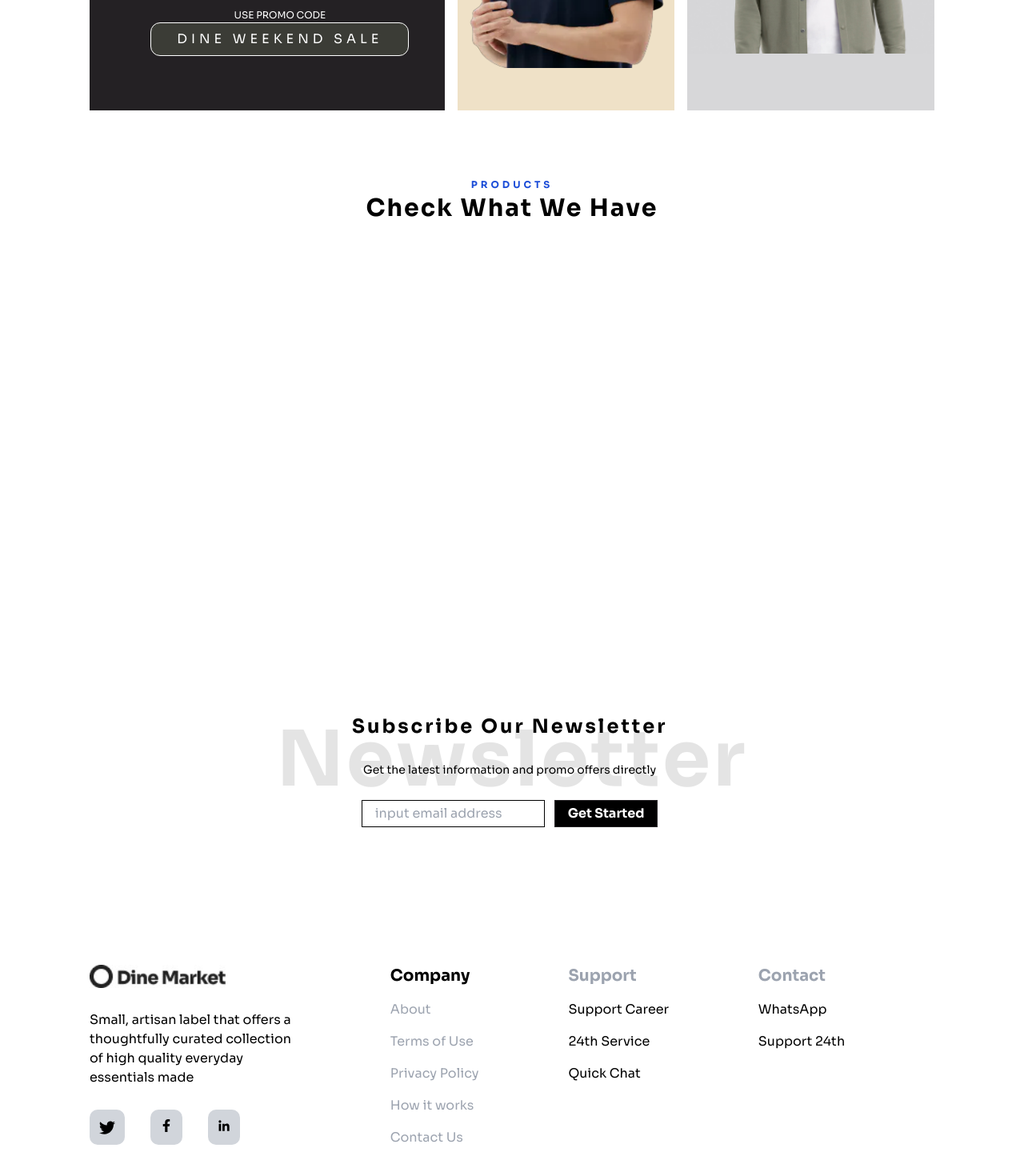
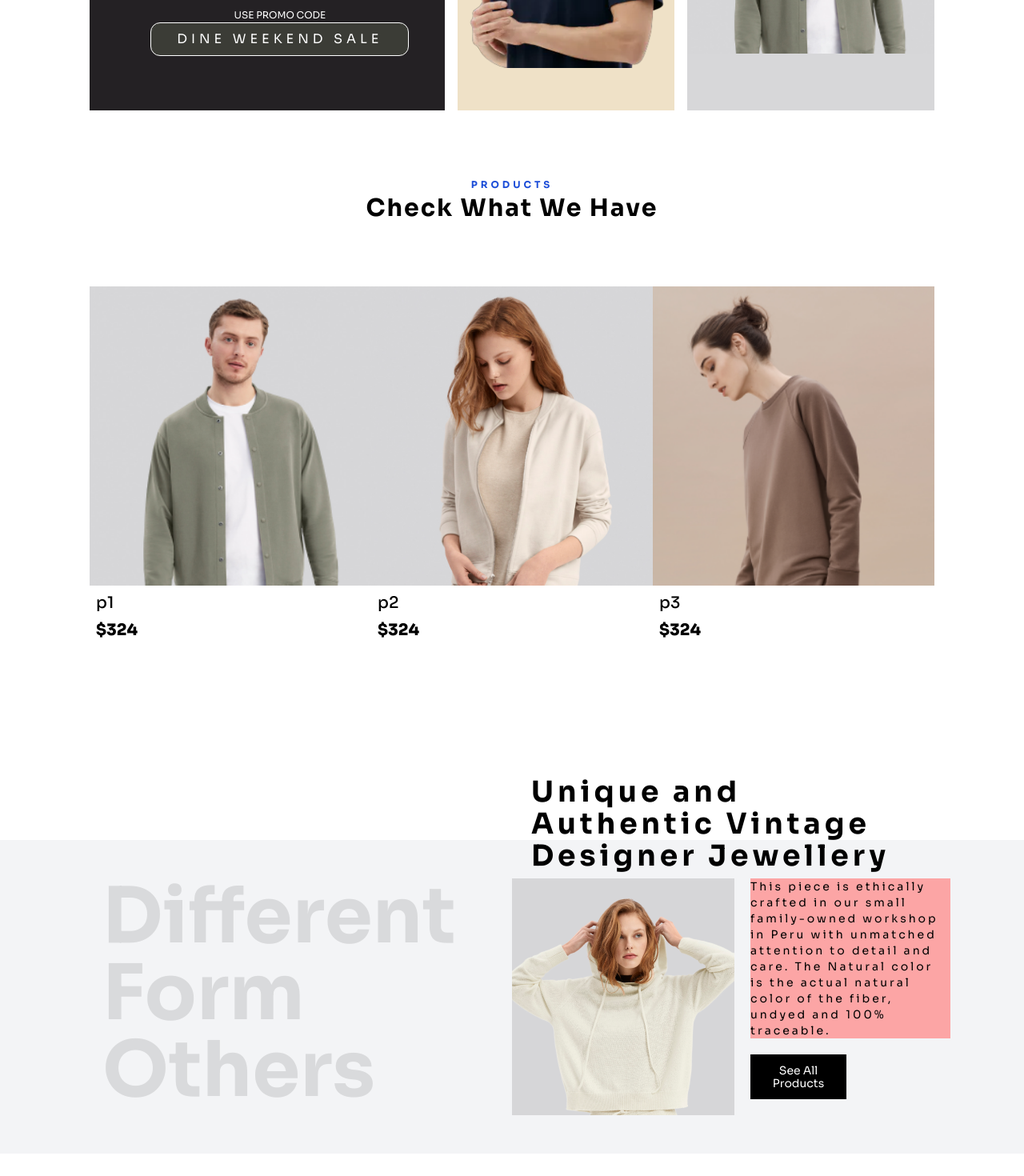
Before and after one commit to hassan-dev51/hackathon, a Next.js app: page / in a window 1280 px wide. Shown: the part 1304-2774 px from the top of the page at 80% size. Built offline with nearby package versions, Linux system fonts and the light colour scheme.

Commit message:
work in progress

```diff
--- a/app/components/Checkout.tsx
+++ b/app/components/Checkout.tsx
@@ -1,20 +1,18 @@
+import CheckoutSlide from "./CheckoutSlide";
+
 const Checkout = () => {
   return (
-    <section>
-      {" "}
+    <section className="padding">
       <div className="text-center my-20 ">
         <span className="uppercase text-center tracking-[4px] text-[12px] text-blue-700 font-bold">
-          {" "}
           PRODUCTS
         </span>
         <h1 className="tracking-[2px] font-bold text-3xl">
           Check What We Have
         </h1>
       </div>
-      <div>
-        <div>
-          <h2></h2>
-        </div>
+      <div className="mb-24">
+        <CheckoutSlide />
       </div>
     </section>
   );
--- /dev/null
+++ b/app/components/CheckoutSlide.tsx
@@ -0,0 +1,50 @@
+"use client";
+import { Swiper, SwiperSlide } from "swiper/react";
+import "swiper/css";
+import Image from "next/image";
+import checkList from "./checkList";
+
+import { Sora } from "next/font/google";
+
+const sora = Sora({ subsets: ["latin"] });
+const CheckoutSlide = () => {
+  const handleMouseEnter = (event: any) => {
+    event.target.parentNode.classList.add("slide-card-hovered");
+  };
+
+  const handleMouseLeave = (event: any) => {
+    event.target.parentNode.classList.remove("slide-card-hovered");
+  };
+
+  return (
+    <div className={sora.className}>
+      <Swiper watchSlidesProgress={true} slidesPerView={3} className="mySwiper">
+        {checkList.map((item) => (
+          <SwiperSlide key={item.id}>
+            <div className="slide-card">
+              <div
+                className="slide-card-content"
+                onMouseEnter={handleMouseEnter}
+                onMouseLeave={handleMouseLeave}
+              >
+                <Image
+                  src={item.image}
+                  alt={item.name}
+                  width={400}
+                  height={250}
+                  className="product-image"
+                />
+                <div className="p-2 text-xl font-bold">
+                  <p className="product-name">{item.name}</p>
+                  <p className="product-price">${item.price}</p>
+                </div>
+              </div>
+            </div>
+          </SwiperSlide>
+        ))}
+      </Swiper>
+    </div>
+  );
+};
+
+export default CheckoutSlide;
--- a/app/components/Footer.tsx
+++ b/app/components/Footer.tsx
@@ -7,7 +7,7 @@ import Link from "next/link";
 const Footer = () => {
   return (
     <footer>
-      <div className="flex py-52">
+      <div className="flex py-52 px-32">
         <div className="w-1/3 space-y-7 ">
           <Image
             src={"/images/Logo.jpg"}
@@ -82,7 +82,7 @@ const Footer = () => {
           </div>
         </div>
       </div>
-      <div className="border-t-2 border-black flex justify-between items-center py-8 ">
+      <div className="border-t-2 px-32 border-black flex justify-between items-center py-8 ">
         <p className="text-gray-500">
           Copyright © 2022 Dine <br /> Market
         </p>
--- a/app/components/Hero.tsx
+++ b/app/components/Hero.tsx
@@ -8,7 +8,9 @@ import { Sora } from "next/font/google";
 const sora = Sora({ subsets: ["latin"] });
 const Hero = () => {
   return (
-    <section className={`flex justify-between items-center ${sora.className}`}>
+    <section
+      className={`flex justify-between items-center ${sora.className} padding`}
+    >
       <div className="flex flex-col gap-11 justify-between mt-8 pt-8">
         <span className="bg-blue-100 w-[150px] rounded-[10px] px-6 py-3 text-blue-700 font-bold">
           Sale 70%
--- a/app/components/Navbar.tsx
+++ b/app/components/Navbar.tsx
@@ -9,7 +9,7 @@ const sora = Sora({ subsets: ["latin"] });
 const Navbar = () => {
   return (
     <nav
-      className={`py-7 flex justify-between   items-center ${sora.className}`}
+      className={`py-7 flex justify-between   items-center ${sora.className} px-32`}
     >
       <div className="flex w-1/2 justify-between">
         <Link href={"/"}>
--- a/app/components/Newsletter.tsx
+++ b/app/components/Newsletter.tsx
@@ -4,7 +4,7 @@ const sora = Sora({ subsets: ["latin"] });
 const Newsletter = () => {
   return (
     <section
-      className={`${sora.className} h-[80vh] flex flex-col justify-end items-center`}
+      className={`${sora.className} h-[70vh] flex flex-col justify-end items-center`}
     >
       <div className="relative">
         <h2 className="text-8xl tracking-[3px] opacity-10 font-bold text-center">
--- a/app/components/Promotion.tsx
+++ b/app/components/Promotion.tsx
@@ -5,7 +5,7 @@ import { Sora } from "next/font/google";
 const sora = Sora({ subsets: ["latin"] });
 const Promotion = () => {
   return (
-    <section className={`${sora.className}`}>
+    <section className={`${sora.className} padding`}>
       <div className="text-center my-20 ">
         <span className="uppercase text-center tracking-[4px] text-[12px] text-blue-700 font-bold">
           {" "}
--- /dev/null
+++ b/app/components/Unique.tsx
@@ -0,0 +1,49 @@
+import { Sora } from "next/font/google";
+import Image from "next/image";
+import Link from "next/link";
+import { SlBasket } from "react-icons/sl";
+
+const sora = Sora({ subsets: ["latin"] });
+const Unique = () => {
+  return (
+    <section className={`${sora.className}`}>
+      <div className="flex">
+        <div className="w-1/2"></div>
+        <h1 className="w-1/2 text-4xl  tracking-[5px] font-bold px-6 pt-6 translate-y-10">
+          Unique and <br /> Authentic Vintage <br /> Designer Jewellery
+        </h1>
+      </div>
+      <div className="flex bg-gray-100 py-12 px-32">
+        <div className="w-1/2">
+          <p className="capitalize opacity-10 text-8xl font-bold">
+            different form others
+          </p>
+        </div>
+        <div className="w-1/2 flex space-x-5">
+          <Image
+            src={"/images/p7.png"}
+            alt="product7"
+            width={350}
+            height={100}
+          />
+          <div className="">
+            <p className="text-sm tracking-[3px] w-[250px] bg-red-300 mb-5">
+              This piece is ethically crafted in our small family-owned workshop
+              in Peru with unmatched attention to detail and care. The Natural
+              color is the actual natural color of the fiber, undyed and 100%
+              traceable.
+            </p>
+            <Link
+              href={"/products"}
+              className="bg-black text-white text-sm w-[120px] flex p-3 justify-end items-center"
+            >
+              <h3 className="text-center leading-4">See All Products</h3>
+            </Link>
+          </div>
+        </div>
+      </div>
+    </section>
+  );
+};
+
+export default Unique;
--- /dev/null
+++ b/app/components/checkList.ts
@@ -0,0 +1,58 @@
+const checkList = [
+  {
+    id: 1,
+    image: "/images/p1.png",
+    name: "p1",
+    price: 324,
+  },
+  {
+    id: 2,
+    image: "/images/p2.png",
+    name: "p2",
+    price: 324,
+  },
+  {
+    id: 3,
+    image: "/images/p3.png",
+    name: "p3",
+    price: 324,
+  },
+  {
+    id: 4,
+    image: "/images/p4.png",
+    name: "p4",
+    price: 324,
+  },
+  {
+    id: 5,
+    image: "/images/p5.png",
+    name: "p5",
+    price: 324,
+  },
+  {
+    id: 6,
+    image: "/images/p6.png",
+    name: "p6",
+    price: 324,
+  },
+  {
+    id: 7,
+    image: "/images/p7.png",
+    name: "p7",
+    price: 324,
+  },
+  {
+    id: 8,
+    image: "/images/p8.png",
+    name: "p8",
+    price: 324,
+  },
+  {
+    id: 9,
+    image: "/images/p9.png",
+    name: "p9",
+    price: 324,
+  },
+];
+
+export default checkList;
--- a/app/globals.css
+++ b/app/globals.css
@@ -2,7 +2,7 @@
 @tailwind components;
 @tailwind utilities;
 
-body {
+.padding {
   padding: 0rem 7rem;
 }
 .cart-icon {
@@ -30,3 +30,23 @@ body {
   text-align: center;
   font-weight: 600;
 }
+.slide-card {
+  transition: transform 0.3s ease-in-out;
+}
+
+.slide-card-content {
+  transition: transform 0.3s ease-in-out;
+}
+
+.slide-card-hovered .slide-card-content {
+  transform: scale(1.5);
+}
+
+.product-name {
+  font-weight: 500;
+}
+.product-price {
+  font-weight: 800;
+  margin-top: 6px;
+  color: black;
+}
--- a/app/page.tsx
+++ b/app/page.tsx
@@ -2,6 +2,7 @@ import Checkout from "./components/Checkout";
 import Hero from "./components/Hero";
 import Newsletter from "./components/Newsletter";
 import Promotion from "./components/Promotion";
+import Unique from "./components/Unique";
 
 export default function Home() {
   return (
@@ -9,6 +10,7 @@ export default function Home() {
       <Hero />
       <Promotion />
       <Checkout />
+      <Unique />
       <Newsletter />
     </main>
   );
--- a/package.json
+++ b/package.json
@@ -21,6 +21,7 @@
     "react-dom": "18.2.0",
     "react-hot-toast": "^2.4.1",
     "react-icons": "^4.8.0",
+    "swiper": "^9.3.2",
     "tailwindcss": "3.3.2",
     "typescript": "5.0.4"
   }
```
Also changed, not shown: 1 other file (tests, documents, lock files or other folders).
